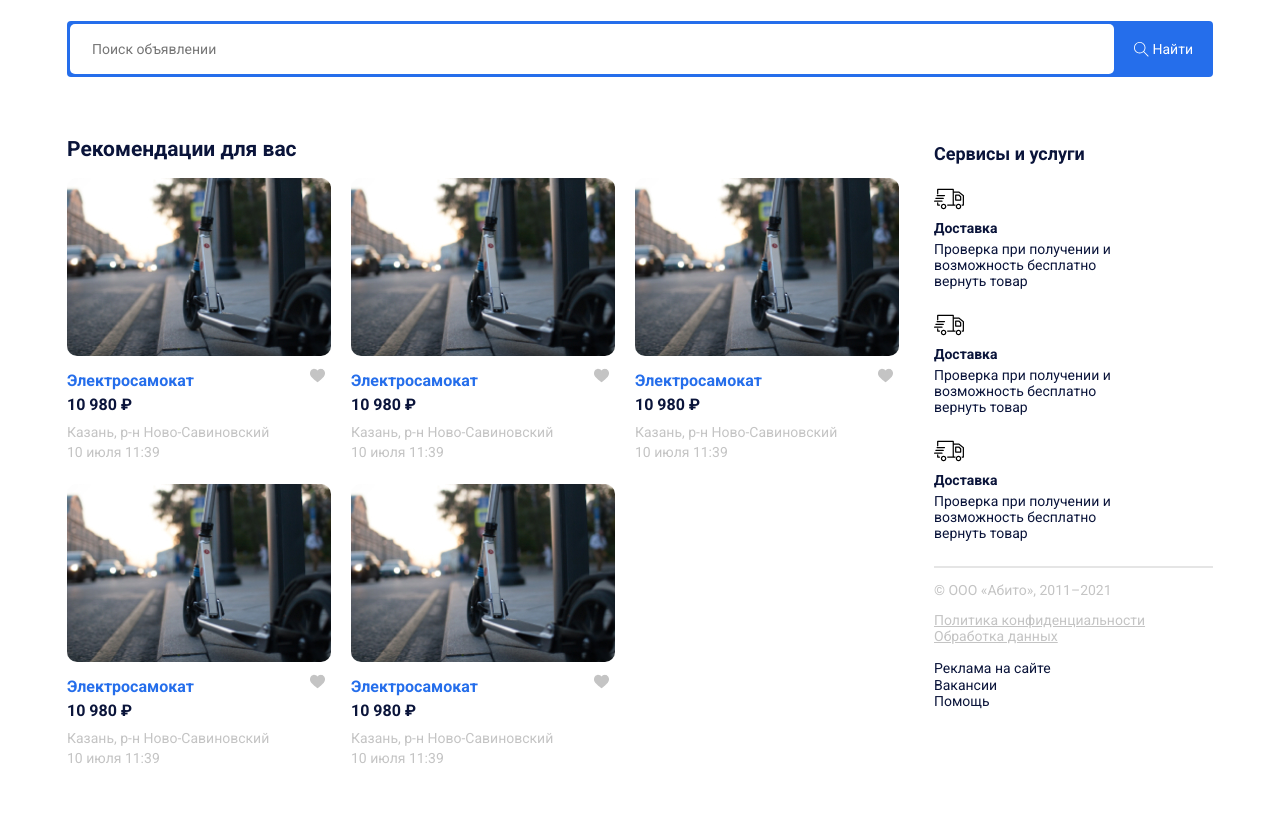
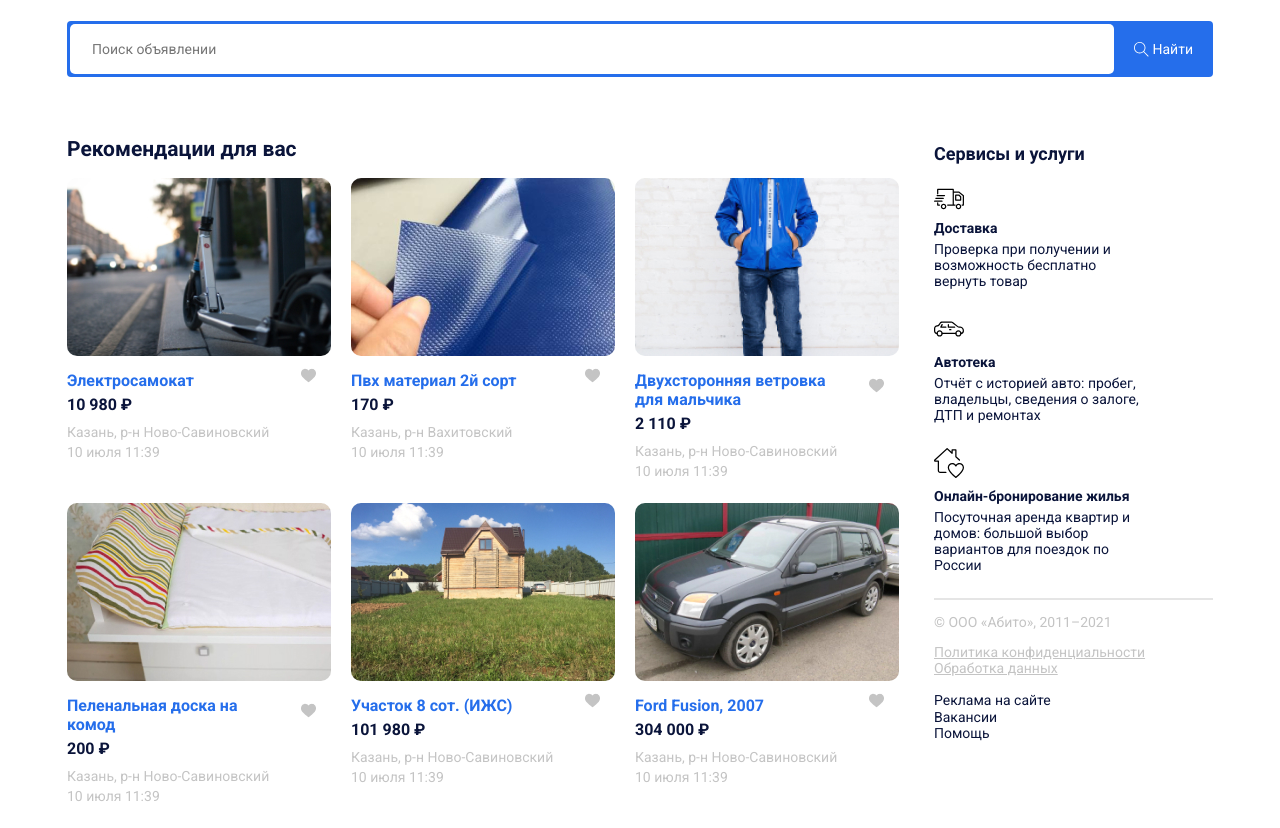
Before and after one commit to Daniyar1994/abito, a plain HTML site: page index.html in a window 1280 px wide. Shown: the part 69-897 px from the top of the page. Before the commit the page ends 859 px from the top, so only its background shows below. Drawn offline with Linux system fonts and the light colour scheme.

Commit message:
Add files via upload

```diff
--- a/css/style.css
+++ b/css/style.css
@@ -120,6 +120,7 @@ margin-bottom: 5px;
     display: flex;
     justify-content: space-between;
     align-items: center;
+    max-width: 255px;
 }
 .like{
     background-color: #fff;
--- a/index.html
+++ b/index.html
@@ -75,45 +75,56 @@
 					<p class="card-text">10 июля 11:39</p>
 				</div>
 				<div class="card">
-					<a href="#" class="card-link"><img src="img/card-image.jpg" alt="" class="card-image"></a>
+					<a href="#" class="card-link"><img src="img/Rectangle 3.jpg" alt="" class="card-image"></a>
 					<div class="card-header">
-						<a href="#" class="card-link"><h3 class="card-title">Электросамокат</h3></a>
+						<a href="#" class="card-link"><h3 class="card-title">Пвх материал 2й сорт</h3></a>
 						<button class="like"> <img src="img/Vector.jpg" alt="like"> </button>
 					</div>
-					<strong class="card-price">10 980 ₽</strong>
+					<strong class="card-price">170 ₽</strong>
+					<!-- /.card-price -->
+					<p class="card-text">Казань, р-н Вахитовский</p>
+					<p class="card-text">10 июля 11:39</p>
+				</div>
+				<div class="card">
+					<a href="#" class="card-link"><img src="img/Rectangle 3-1.jpg" alt="" class="card-image"></a>
+					<div class="card-header">
+						<a href="#" class="card-link"><h3 class="card-title">Двухсторонняя ветровка для мальчика</h3></a>
+						<button class="like"> <img src="img/Vector.jpg" alt="like"> </button>
+					</div>
+					<strong class="card-price">2 110 ₽</strong>
 					<!-- /.card-price -->
 					<p class="card-text">Казань, р-н Ново-Савиновский</p>
 					<p class="card-text">10 июля 11:39</p>
 				</div>
 				<div class="card">
-					<a href="#" class="card-link"><img src="img/card-image.jpg" alt="" class="card-image"></a>
+					<a href="#" class="card-link"><img src="img/Rectangle 3-2.jpg" alt="" class="card-image"></a>
 					<div class="card-header">
-						<a href="#" class="card-link"><h3 class="card-title">Электросамокат</h3></a>
+						<a href="#" class="card-link"><h3 class="card-title">Пеленальная доска на комод</h3></a>
 						<button class="like"> <img src="img/Vector.jpg" alt="like"> </button>
 					</div>
-					<strong class="card-price">10 980 ₽</strong>
+					<strong class="card-price">200 ₽</strong>
 					<!-- /.card-price -->
 					<p class="card-text">Казань, р-н Ново-Савиновский</p>
 					<p class="card-text">10 июля 11:39</p>
 				</div>
 				<div class="card">
-					<a href="#" class="card-link"><img src="img/card-image.jpg" alt="" class="card-image"></a>
+					<a href="#" class="card-link"><img src="img/Rectangle 3-3.jpg" alt="" class="card-image"></a>
 					<div class="card-header">
-						<a href="#" class="card-link"><h3 class="card-title">Электросамокат</h3></a>
+						<a href="#" class="card-link"><h3 class="card-title">Участок 8 сот. (ИЖС)</h3></a>
 						<button class="like"> <img src="img/Vector.jpg" alt="like"> </button>
 					</div>
-					<strong class="card-price">10 980 ₽</strong>
+					<strong class="card-price">101 980 ₽</strong>
 					<!-- /.card-price -->
 					<p class="card-text">Казань, р-н Ново-Савиновский</p>
 					<p class="card-text">10 июля 11:39</p>
 				</div>
 				<div class="card">
-					<a href="#" class="card-link"><img src="img/card-image.jpg" alt="" class="card-image"></a>
+					<a href="#" class="card-link"><img src="img/Rectangle 3-4.jpg" alt="" class="card-image"></a>
 					<div class="card-header">
-						<a href="#" class="card-link"><h3 class="card-title">Электросамокат</h3></a>
+						<a href="#" class="card-link"><h3 class="card-title">Ford Fusion, 2007</h3></a>
 						<button class="like"> <img src="img/Vector.jpg" alt="like"> </button>
 					</div>
-					<strong class="card-price">10 980 ₽</strong>
+					<strong class="card-price">304 000 ₽</strong>
 					<!-- /.card-price -->
 					<p class="card-text">Казань, р-н Ново-Савиновский</p>
 					<p class="card-text">10 июля 11:39</p>
@@ -134,16 +145,16 @@
 						бесплатно вернуть товар</div>
 				</div>
 				<div class="service">
-					<img src="img/delivery.svg" alt="delivery" class="service-image">
-					<h5 class="service-title">Доставка</h5>
-					<div class="service-text">Проверка при получении и возможность
-						бесплатно вернуть товар</div>
+					<img src="img/002-sedan 1.svg" alt="delivery" class="service-image">
+					<h5 class="service-title">Автотека</h5>
+					<div class="service-text">Отчёт с историей авто: пробег,
+						 владельцы, сведения о залоге, ДТП и ремонтах</div>
 				</div>
 				<div class="service">
-					<img src="img/delivery.svg" alt="delivery" class="service-image">
-					<h5 class="service-title">Доставка</h5>
-					<div class="service-text">Проверка при получении и возможность
-						бесплатно вернуть товар</div>
+					<img src="img/love 1.svg" alt="delivery" class="service-image">
+					<h5 class="service-title">Онлайн-бронирование жилья</h5>
+					<div class="service-text">Посуточная аренда
+						квартир и домов: большой выбор вариантов для поездок по России</div>
 				</div>
 				<hr color="#E5E5E5">
 				<footer class="footer">
```
Also changed, not shown: img/002-sedan 1.svg (added), img/Rectangle 3-1.jpg (added), img/Rectangle 3-2.jpg (added), img/Rectangle 3-3.jpg (added), img/Rectangle 3-4.jpg (added), img/Rectangle 3.jpg (added), img/love 1.svg (added).
